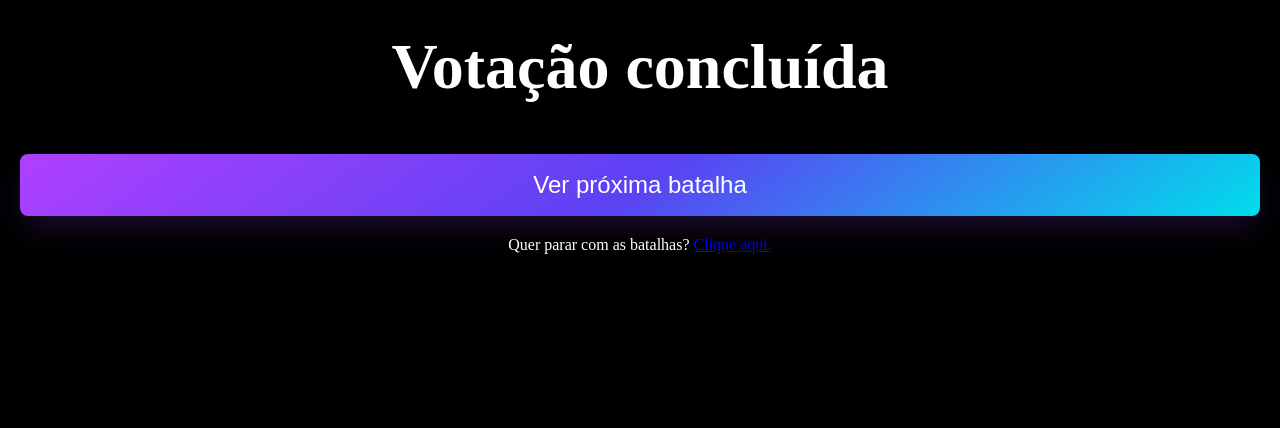
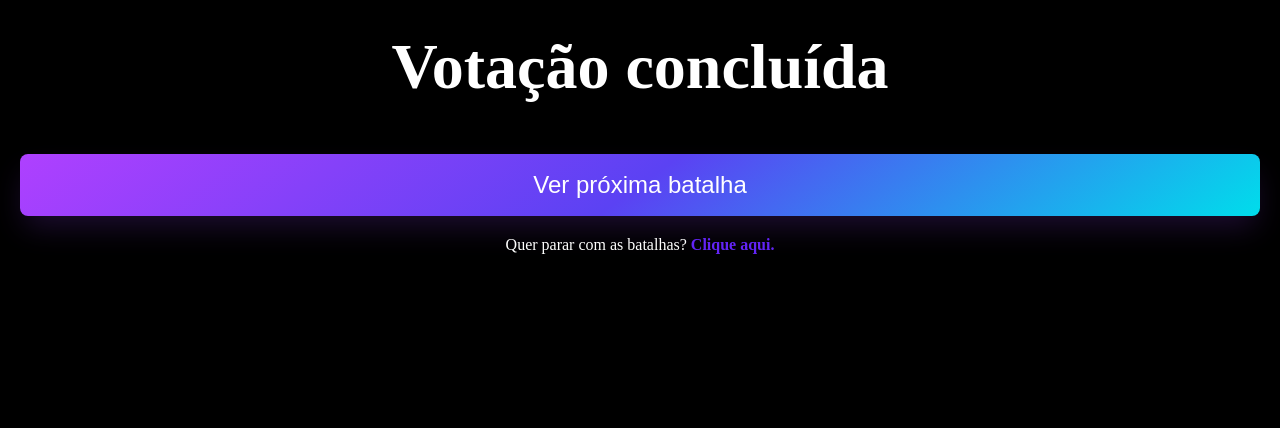
Before and after one commit to huogerac/django_sf, a Django app: page /votacao/concluida in a window 1280 px wide. Shown: the top 428 px of the page. Run offline with Django 4.2, Linux system fonts and the light colour scheme.

Commit message:
Votação concluída com o style funcionando

```diff
--- a/palestras/static/palestras/css/style.css
+++ b/palestras/static/palestras/css/style.css
@@ -92,3 +92,9 @@ body {
 .centralize--text {
   text-align: center !important;
 }
+
+div .btn-link {
+  color: #6324f6;
+  font-weight: 700;
+  text-decoration: none;
+}
--- a/palestras/templates/palestras/votacao_concluida.html
+++ b/palestras/templates/palestras/votacao_concluida.html
@@ -13,7 +13,7 @@
     <title>Votação concluída</title>
   </head>
   <body>
-    <div class="container--concluido justify-content-center align-items-center">
+    <div class="container--concluido">
       <div class="">
         <h1 class="title centralize--text">Votação concluída</h1>
       </div>
```
